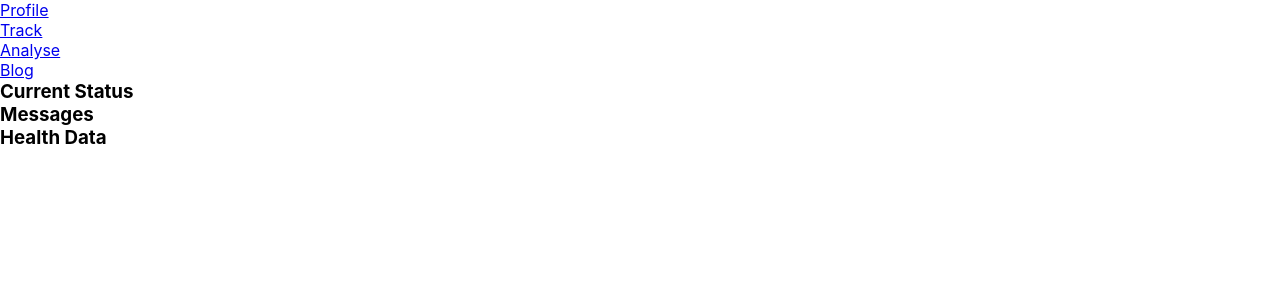
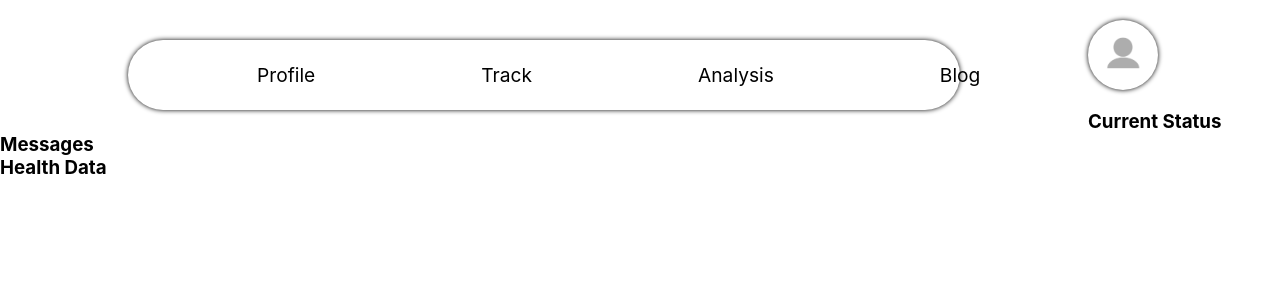
Before and after one commit to aanckr/co2-final-project, a React (Create React App) app: page /Overview in a window 1280 px wide. Shown: the top 300 px of the page. Built offline with nearby package versions, Linux system fonts and the light colour scheme.

Commit message:
Imported the image and the new stylesheet

```diff
--- a/src/Header.js
+++ b/src/Header.js
@@ -1,22 +1,31 @@
-function Header (){
+import "./Header.css";
+import profilePicture from './images/profile-pic.png';
+
+function Header() {
     return (
-    <>
-        <div className="header">
-            <nav className="navigation">
+      <div id="header">
+        <nav id="navigation">
           <ul>
-                    <li><a href="#">Profile</a></li>
-                    <li><a href="#">Track</a></li>
-                    <li><a href="#">Analyse</a></li>
-                    <li><a href="#">Blog</a></li>
+            <li>
+              <a href="#">Profile</a>
+            </li>
+            <li>
+              <a href="#">Track</a>
+            </li>
+            <li>
+              <a href="#">Analysis</a>
+            </li>
+            <li>
+              <a href="#">Blog</a>
+            </li>
           </ul>
         </nav>
 
-            <div className="profile-picture">
-
+        <div id="profile-picture">
+          <img src={profilePicture} alt="Profile Picture" />
         </div>
       </div>
-    </>
-    )
+    );
   }
 
   export default Header;
```
Lines whose indentation alone changed are shown as unchanged.
